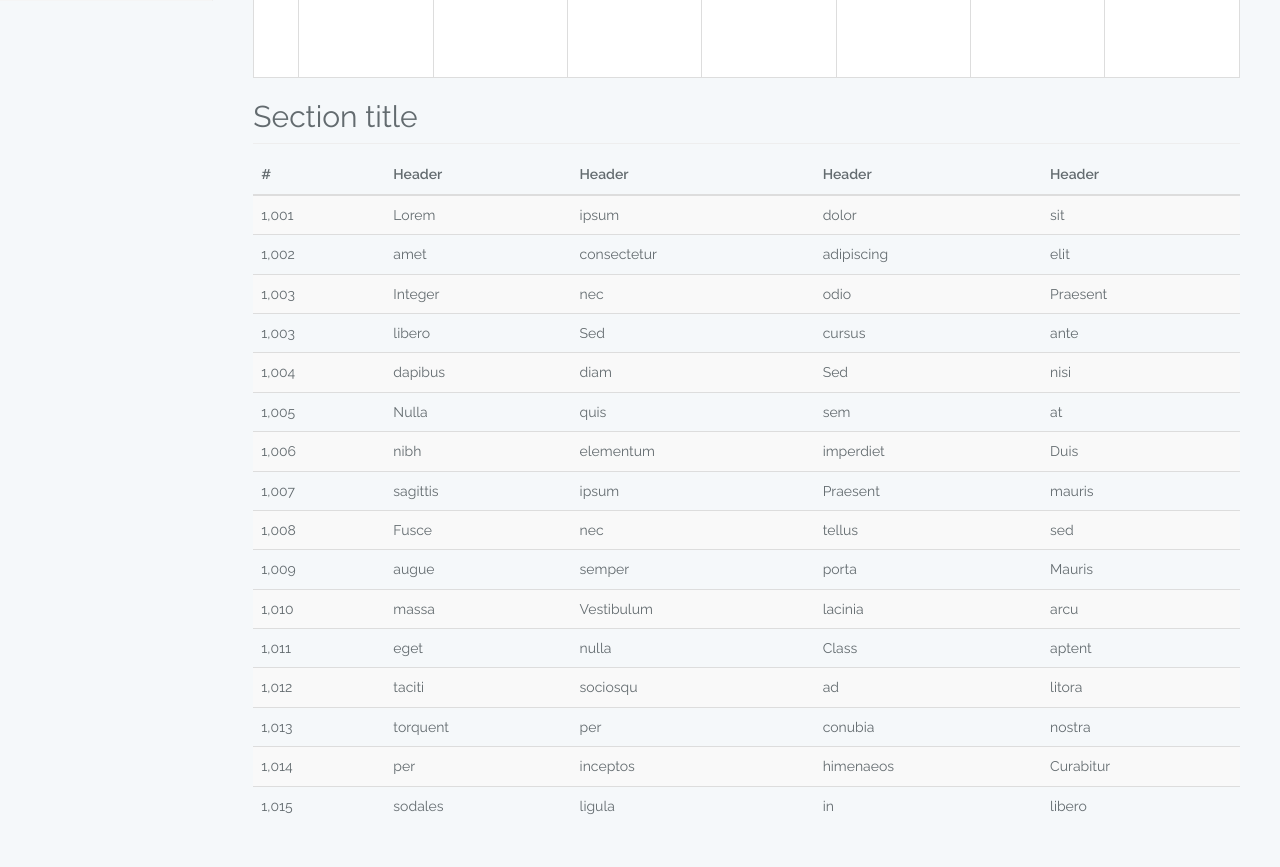
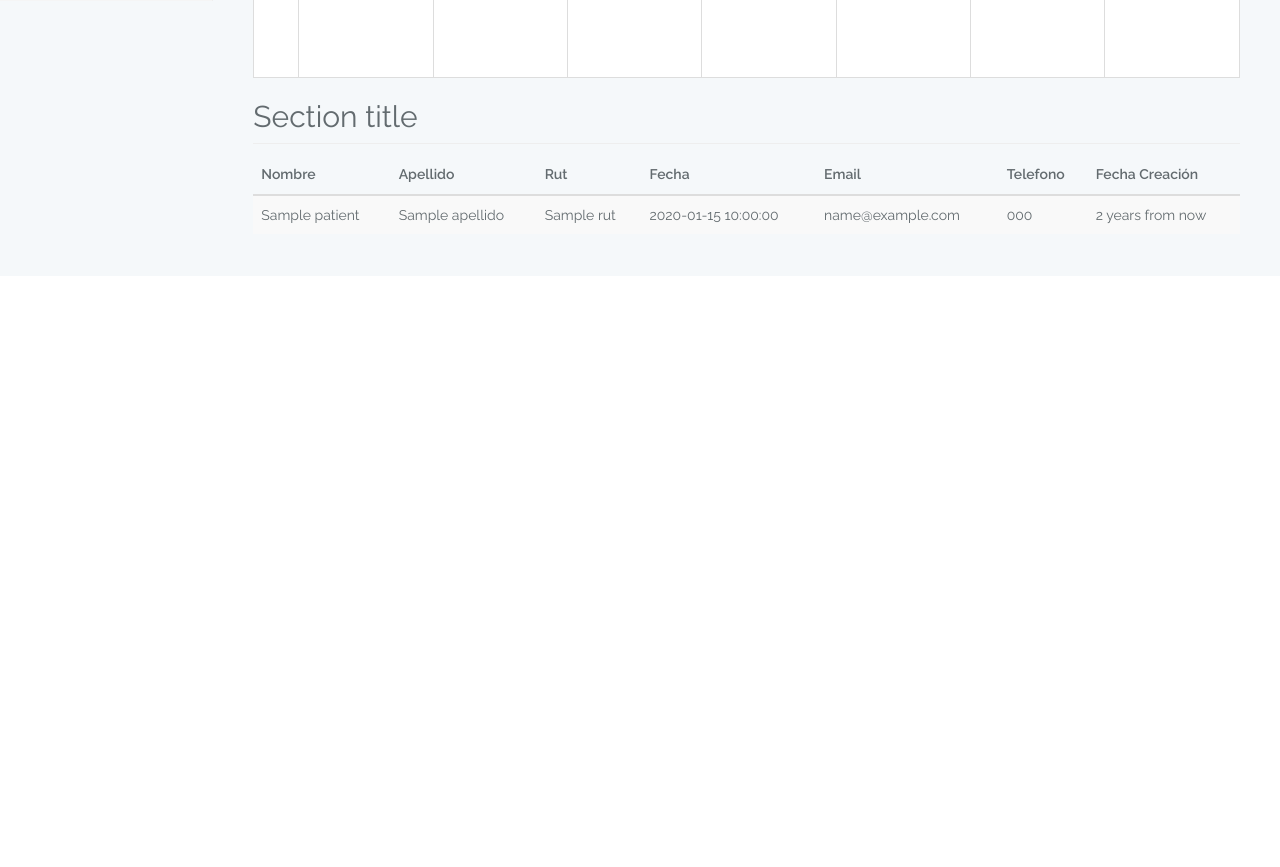
Before and after one commit to samuel19988/clinica, a Laravel app: template resources/views/home.blade.php in a window 1280 px wide. Shown: the part 799-1666 px from the top of the page. After the commit the page ends 1023 px from the top, so only its background shows below. Run offline with Laravel 8, Linux system fonts and the light colour scheme; the template is opened without the code that fills it: most values are stand-ins (such as "Sample title", 1, 10 or a date in 2020); settings files or empty folders that the repository lacks are supplied; parts of the project's set-up code (start-up, migrations or seed data) failed here and were passed over.

Commit message:
Modificacion Tabla(calendario) para mostrar pacientes al usuario

```diff
--- a/resources/views/home.blade.php
+++ b/resources/views/home.blade.php
@@ -31,129 +31,31 @@
                     <table class="table table-striped">
                         <thead>
                         <tr>
-                            <th>#</th>
-                            <th>Header</th>
-                            <th>Header</th>
-                            <th>Header</th>
-                            <th>Header</th>
+                            <th>Nombre</th>
+                            <th>Apellido</th>
+                            <th>Rut</th>
+                            <th>Fecha</th>
+                            <th>Email</th>
+                            <th>Telefono</th>
+                            <th>Fecha Creación</th>
                         </tr>
                         </thead>
                         <tbody>
-                        <tr>
-                            <td>1,001</td>
-                            <td>Lorem</td>
-                            <td>ipsum</td>
-                            <td>dolor</td>
-                            <td>sit</td>
-                        </tr>
-                        <tr>
-                            <td>1,002</td>
-                            <td>amet</td>
-                            <td>consectetur</td>
-                            <td>adipiscing</td>
-                            <td>elit</td>
-                        </tr>
-                        <tr>
-                            <td>1,003</td>
-                            <td>Integer</td>
-                            <td>nec</td>
-                            <td>odio</td>
-                            <td>Praesent</td>
-                        </tr>
-                        <tr>
-                            <td>1,003</td>
-                            <td>libero</td>
-                            <td>Sed</td>
-                            <td>cursus</td>
-                            <td>ante</td>
-                        </tr>
-                        <tr>
-                            <td>1,004</td>
-                            <td>dapibus</td>
-                            <td>diam</td>
-                            <td>Sed</td>
-                            <td>nisi</td>
-                        </tr>
-                        <tr>
-                            <td>1,005</td>
-                            <td>Nulla</td>
-                            <td>quis</td>
-                            <td>sem</td>
-                            <td>at</td>
-                        </tr>
-                        <tr>
-                            <td>1,006</td>
-                            <td>nibh</td>
-                            <td>elementum</td>
-                            <td>imperdiet</td>
-                            <td>Duis</td>
-                        </tr>
-                        <tr>
-                            <td>1,007</td>
-                            <td>sagittis</td>
-                            <td>ipsum</td>
-                            <td>Praesent</td>
-                            <td>mauris</td>
-                        </tr>
-                        <tr>
-                            <td>1,008</td>
-                            <td>Fusce</td>
-                            <td>nec</td>
-                            <td>tellus</td>
-                            <td>sed</td>
-                        </tr>
-                        <tr>
-                            <td>1,009</td>
-                            <td>augue</td>
-                            <td>semper</td>
-                            <td>porta</td>
-                            <td>Mauris</td>
-                        </tr>
-                        <tr>
-                            <td>1,010</td>
-                            <td>massa</td>
-                            <td>Vestibulum</td>
-                            <td>lacinia</td>
-                            <td>arcu</td>
-                        </tr>
-                        <tr>
-                            <td>1,011</td>
-                            <td>eget</td>
-                            <td>nulla</td>
-                            <td>Class</td>
-                            <td>aptent</td>
-                        </tr>
-                        <tr>
-                            <td>1,012</td>
-                            <td>taciti</td>
-                            <td>sociosqu</td>
-                            <td>ad</td>
-                            <td>litora</td>
-                        </tr>
-                        <tr>
-                            <td>1,013</td>
-                            <td>torquent</td>
-                            <td>per</td>
-                            <td>conubia</td>
-                            <td>nostra</td>
-                        </tr>
-                        <tr>
-                            <td>1,014</td>
-                            <td>per</td>
-                            <td>inceptos</td>
-                            <td>himenaeos</td>
-                            <td>Curabitur</td>
-                        </tr>
-                        <tr>
-                            <td>1,015</td>
-                            <td>sodales</td>
-                            <td>ligula</td>
-                            <td>in</td>
-                            <td>libero</td>
-                        </tr>
+                        @foreach($patients as $patient)
+                            <tr>
+                                <td>{{$patient->nombre}}</td>
+                                <td>{{$patient->apellido}}</td>
+                                <td>{{$patient->rut}}</td>
+                                <td>{{$patient->fecha}}</td>
+                                <td>{{$patient->email}}</td>
+                                <td>{{$patient->telefono}}</td>
+                                <td>{{Carbon\Carbon::parse($patient->created_at)->diffForHumans()}}</td>
+                            </tr>
+                        @endforeach
                         </tbody>
                     </table>
                 </div>
+                {{$patients->links()}}
             </div>
         </div>
     </div>
@@ -175,7 +77,7 @@
                 },
                 defaultDate: '2017-05-12',
                 navLinks: true, // can click day/week names to navigate views
-                editable: true,
+                editable: false,
                 eventLimit: true, // allow "more" link when too many event
                 locale:'es',
                 defaultView: 'agendaWeek',
@@ -183,7 +85,7 @@
                 maxTime: "20:00:00",
                 events: [
                     {
-                        title: 'All Day Event',
+                        title: 'Cumpleaños sofia',
                         start: '2017-05-01'
                     },
                     {
```
